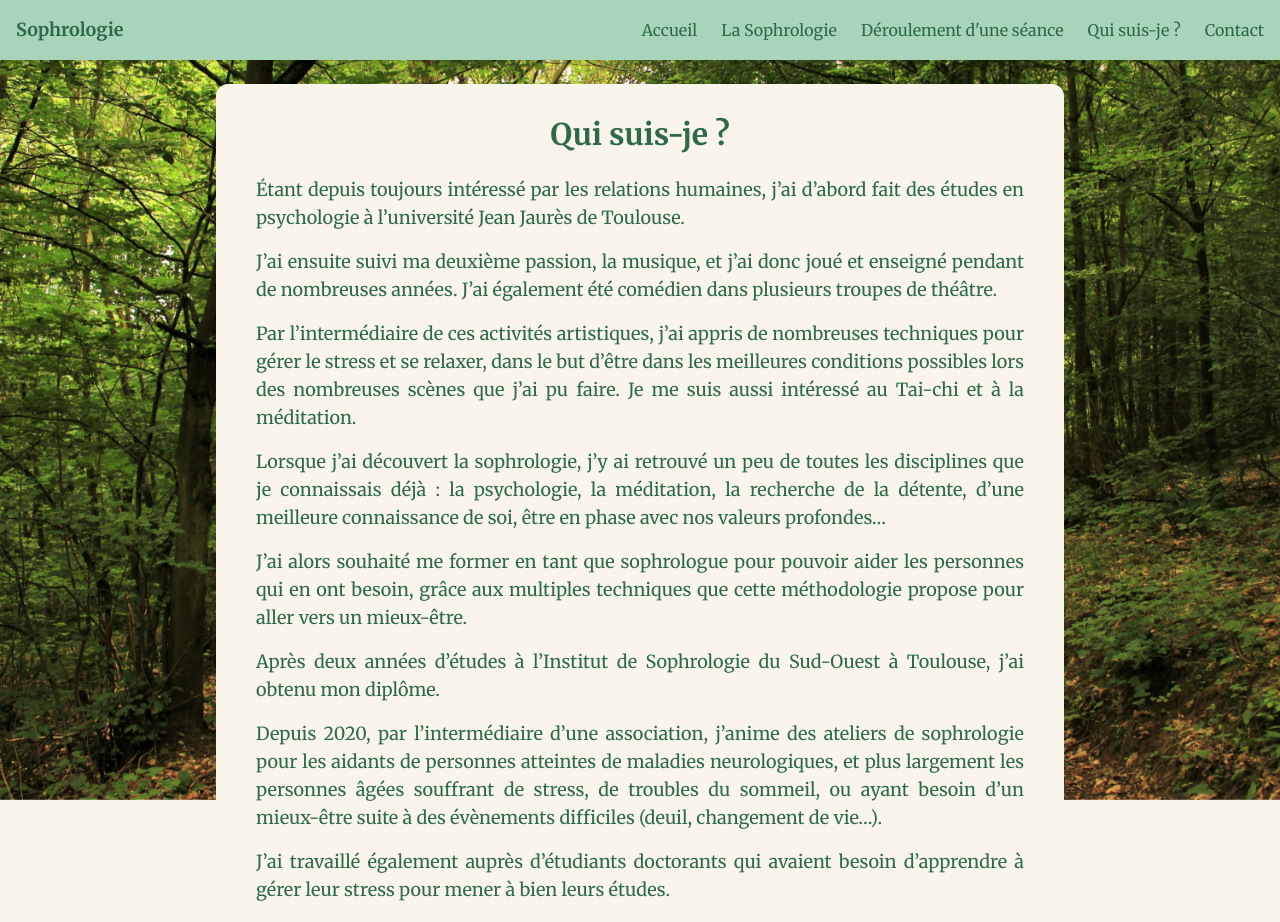
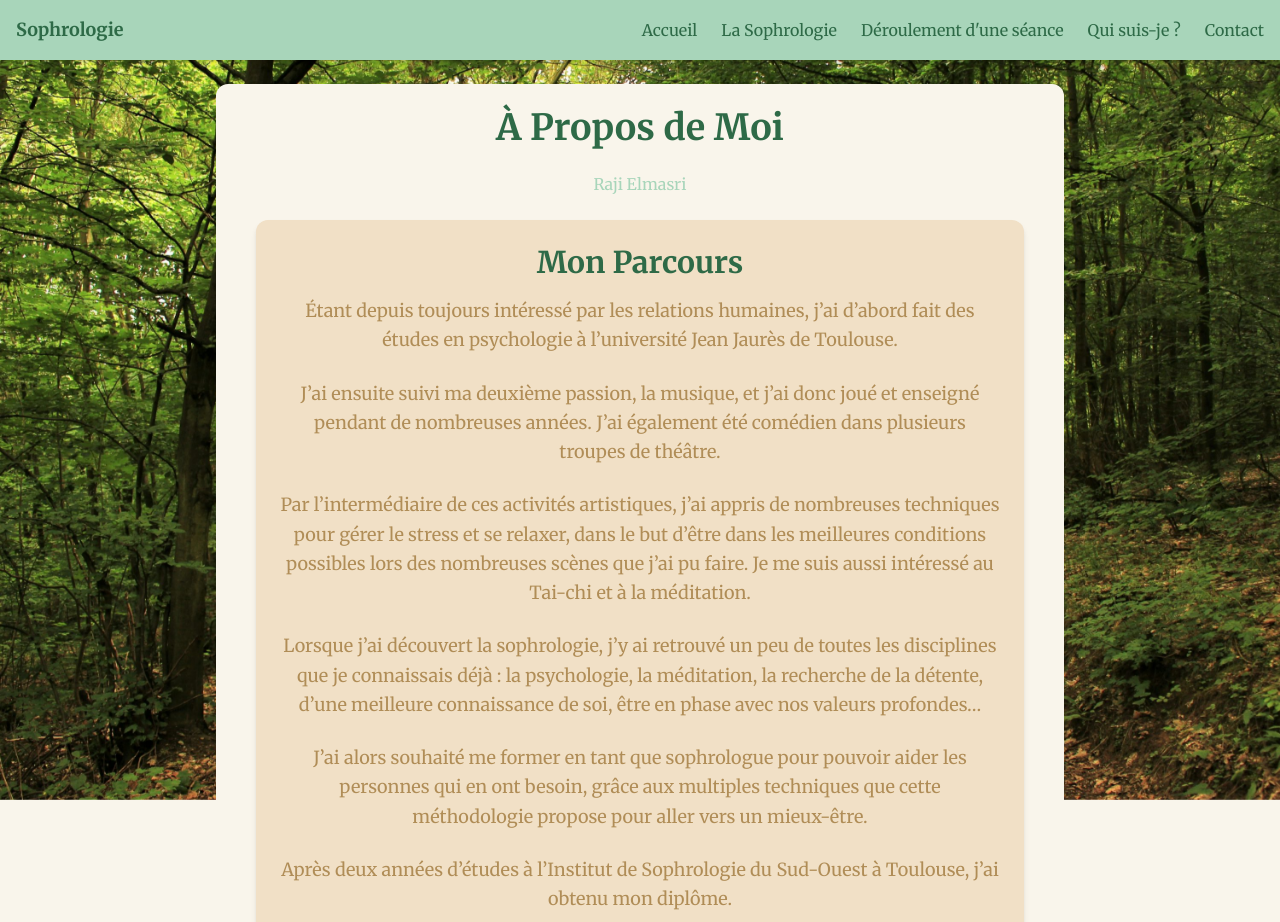
Before and after one commit to Metheor31Game/SiteSophrologue, a Next.js app in the folder vitrine/: page /sophrologue in a window 1280 px wide. Shown: the top 922 px of the page. Built offline with nearby package versions, Linux system fonts and the light colour scheme.

Commit message:
corrections

```diff
--- a/vitrine/app/contact/page.tsx
+++ b/vitrine/app/contact/page.tsx
@@ -26,7 +26,6 @@ export default function ContactPage() {
         <iframe
           title="Localisation du cabinet"
           src="https://www.google.com/maps/embed?pb=!1m18!1m12!1m3!1d2897.039483381842!2d1.3138313654881735!3d43.4388913498842!2m3!1f0!2f0!3f0!3m2!1i1024!2i768!4f13.1!3m3!1m2!1s0x12aec9a79fc067a3%3A0xf7467b0c03f93ee0!2s7%20Esp.%20du%20Muretain%2C%2031600%20Muret!5e0!3m2!1sfr!2sfr!4v1745570738494!5m2!1sfr!2sfr"
-
           width="100%"
           height="400"
           style={{ border: 0 }}
@@ -150,7 +149,7 @@ export default function ContactPage() {
                 </label>
                 <textarea
                   className="w-full p-2 border border-gray-300 rounded-md"
-                  rows="3"
+                  // rows="3"
                   placeholder="Ajoutez des précisions si nécessaire..."
                 ></textarea>
               </>
@@ -164,7 +163,7 @@ export default function ContactPage() {
                 </label>
                 <textarea
                   className="w-full p-2 border border-gray-300 rounded-md"
-                  rows="3"
+                  // rows="3"
                   placeholder="Posez votre question ici..."
                 ></textarea>
               </>
--- a/vitrine/app/page.tsx
+++ b/vitrine/app/page.tsx
@@ -1,9 +1,7 @@
 export default function HomePage() {
   return (
     <div className="bg-blanc-casse rounded-xl text-center p-6">
-      <h1 className="text-4xl font-bold text-vert-fonce mb-6">
-        Raji Elmasri{" "}
-      </h1>
+      <h1 className="text-4xl font-bold text-vert-fonce mb-6">Raji Elmasri </h1>
 
       <p className="text-lg text-marron-doux leading-relaxed mb-6">
         📜 Sophrologue d&apos;iplômé de l&apos;ISSO
@@ -11,7 +9,7 @@ export default function HomePage() {
 
       <div className="bg-beige-sable shadow-md rounded-xl p-6 mb-6 w-full max-w-3xl mx-auto">
         <h2 className="text-3xl font-semibold text-marron-doux mb-4"></h2>
-        <p className="text-vert-fonce leading-relaxed mb-4">
+        <p className="text-vert-fonce leading-relaxed mb-4"> </p>
         <ul>
           <li>Mieux gérer son stress et ses émotions</li>
           <br></br>
@@ -23,7 +21,6 @@ export default function HomePage() {
           <br></br>
           <li>Préparer un examen...</li>
         </ul>
-        </p>
       </div>
     </div>
   );
--- a/vitrine/app/seance/page.tsx
+++ b/vitrine/app/seance/page.tsx
@@ -6,7 +6,7 @@ export default function SeancePage() {
       </h1>
 
       <p className="text-lg text-marron-doux leading-relaxed mb-6">
-        Déroulement d'une séance{" "}
+        Déroulement d&apos;une séance{" "}
       </p>
 
       <div className="bg-beige-sable shadow-md rounded-xl p-6 mb-6 w-full max-w-3xl mx-auto">
--- a/vitrine/app/sophrologue/page.tsx
+++ b/vitrine/app/sophrologue/page.tsx
@@ -1,56 +1,80 @@
 export default function SophrologuePage() {
   return (
-    <div className="bg-blanc-casse rounded-xl text-center p-8 space-y-6">
-      <h1 className="text-3xl font-bold text-vert-fonce">Qui suis-je ?</h1>
+    <div className="bg-blanc-casse rounded-xl text-center p-6">
+      <h1 className="text-4xl font-bold text-vert-fonce mb-6">
+        À Propos de Moi
+      </h1>
+      <h3 className="text-1xl text-vert-clair">Raji Elmasri</h3>
+      <br></br>
 
-      <div className="text-lg text-vert-fonce space-y-4 text-left max-w-3xl mx-auto text-justify">
-        <p>
-          Étant depuis toujours intéressé par les relations humaines, j’ai d’abord fait des études en
-          psychologie à l’université Jean Jaurès de Toulouse.
+      <div className="bg-beige-sable p-6 rounded-xl shadow-md max-w-3xl mx-auto">
+        <h2 className="text-3xl font-semibold text-vert-fonce mb-4">
+          Mon Parcours
+        </h2>
+        <p className="text-lg text-marron-doux leading-relaxed">
+          Étant depuis toujours intéressé par les relations humaines, j’ai
+          d’abord fait des études en psychologie à l’université Jean Jaurès de
+          Toulouse.
         </p>
+        <br></br>
+        <p className="text-lg text-marron-doux leading-relaxed">
+          J’ai ensuite suivi ma deuxième passion, la musique, et j’ai donc joué
+          et enseigné pendant de nombreuses années. J’ai également été comédien
+          dans plusieurs troupes de théâtre.
+        </p>
+        <br></br>
 
-        <p>
-          J’ai ensuite suivi ma deuxième passion, la musique, et j’ai donc joué et enseigné pendant de nombreuses années.
-          J’ai également été comédien dans plusieurs troupes de théâtre.
+        <p className="text-lg text-marron-doux leading-relaxed">
+          Par l’intermédiaire de ces activités artistiques, j’ai appris de
+          nombreuses techniques pour gérer le stress et se relaxer, dans le but
+          d’être dans les meilleures conditions possibles lors des nombreuses
+          scènes que j’ai pu faire. Je me suis aussi intéressé au Tai-chi et à
+          la méditation.
         </p>
+        <br></br>
 
-        <p>
-          Par l’intermédiaire de ces activités artistiques, j’ai appris de nombreuses techniques pour gérer le stress
-          et se relaxer, dans le but d’être dans les meilleures conditions possibles lors des nombreuses scènes
-          que j’ai pu faire. Je me suis aussi intéressé au Tai-chi et à la méditation.
+        <p className="text-lg text-marron-doux leading-relaxed">
+          Lorsque j’ai découvert la sophrologie, j’y ai retrouvé un peu de
+          toutes les disciplines que je connaissais déjà : la psychologie, la
+          méditation, la recherche de la détente, d’une meilleure connaissance
+          de soi, être en phase avec nos valeurs profondes…
         </p>
+        <br></br>
 
-        <p>
-          Lorsque j’ai découvert la sophrologie, j’y ai retrouvé un peu de toutes les disciplines que je connaissais déjà :
-          la psychologie, la méditation, la recherche de la détente, d’une meilleure connaissance de soi, être en phase avec
-          nos valeurs profondes…
+        <p className="text-lg text-marron-doux leading-relaxed">
+          J’ai alors souhaité me former en tant que sophrologue pour pouvoir
+          aider les personnes qui en ont besoin, grâce aux multiples techniques
+          que cette méthodologie propose pour aller vers un mieux-être.
         </p>
+        <br></br>
 
-        <p>
-          J’ai alors souhaité me former en tant que sophrologue pour pouvoir aider les personnes qui en ont besoin,
-          grâce aux multiples techniques que cette méthodologie propose pour aller vers un mieux-être.
+        <p className="text-lg text-marron-doux leading-relaxed">
+          Après deux années d’études à l’Institut de Sophrologie du Sud-Ouest à
+          Toulouse, j’ai obtenu mon diplôme.
         </p>
+        <br></br>
 
-        <p>
-          Après deux années d’études à l’Institut de Sophrologie du Sud-Ouest à Toulouse, j’ai obtenu mon diplôme.
+        <p className="text-lg text-marron-doux leading-relaxed">
+          Depuis 2020, par l’intermédiaire d’une association, j’anime des
+          ateliers de sophrologie pour les aidants de personnes atteintes de
+          maladies neurologiques, et plus largement les personnes âgées
+          souffrant de stress, de troubles du sommeil, ou ayant besoin d’un
+          mieux-être suite à des évènements difficiles (deuil, changement de
+          vie…).
         </p>
+        <br></br>
 
-        <p>
-          Depuis 2020, par l’intermédiaire d’une association, j’anime des ateliers de sophrologie pour les aidants
-          de personnes atteintes de maladies neurologiques, et plus largement les personnes âgées souffrant de stress,
-          de troubles du sommeil, ou ayant besoin d’un mieux-être suite à des évènements difficiles
-          (deuil, changement de vie…).
+        <p className="text-lg text-marron-doux leading-relaxed">
+          J’ai travaillé également auprès d’étudiants doctorants qui avaient
+          besoin d’apprendre à gérer leur stress pour mener à bien leurs études.
         </p>
+        <br></br>
 
-        <p>
-          J’ai travaillé également auprès d’étudiants doctorants qui avaient besoin d’apprendre à gérer leur stress
-          pour mener à bien leurs études.
-        </p>
-
-        <p>
-          Je souhaite aujourd’hui faire profiter des bienfaits de la sophrologie à toute personne ayant besoin
-          d’une méthode pour mieux gérer ses émotions, mieux appréhender les situations difficiles,
-          et gagner en sérénité dans sa vie de tous les jours.
+        <p className="text-lg text-marron-doux leading-relaxed">
+          Je souhaite aujourd’hui faire profiter des bienfaits de la sophrologie
+          à toute personne ayant besoin d’une méthode pour mieux gérer ses
+          émotions, mieux appréhender les situations difficiles, et gagner en
+          sérénité dans sa vie de tous les jours.
         </p>
       </div>
       {/* Appel à l'action */}
```
Lines whose indentation alone changed are shown as unchanged.
